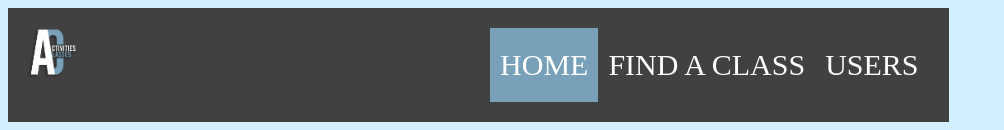
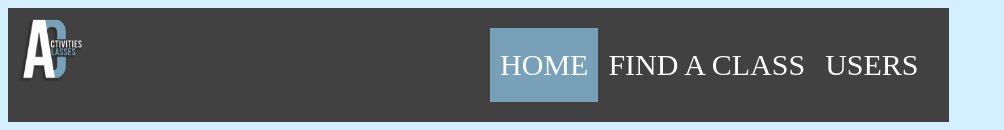
Before and after one commit to erdaksu/Progressive-Web-App, a plain HTML site: page index.html in a window 1280 px wide. Shown: the top 130 px of the page, without its empty margins (0-1004 px from the left). Drawn offline with nearby package versions, Linux system fonts and the light colour scheme; a web font is replaced by a local one.

Commit message:
pwa update

```diff
--- a/index.html
+++ b/index.html
@@ -24,7 +24,7 @@
 <body>
     <div class="container">
         <header>
-            <img id="logo" src="/img/logo.png" />
+            <img id="logo" src="/icons/icon-192.png"/>
             <ul>
                 <li><a class="active" href="#home">HOME</a></li>
                 <li><a href="users.html">FIND A CLASS</a></li>
```
Also changed, not shown: img/logo.png (deleted).
